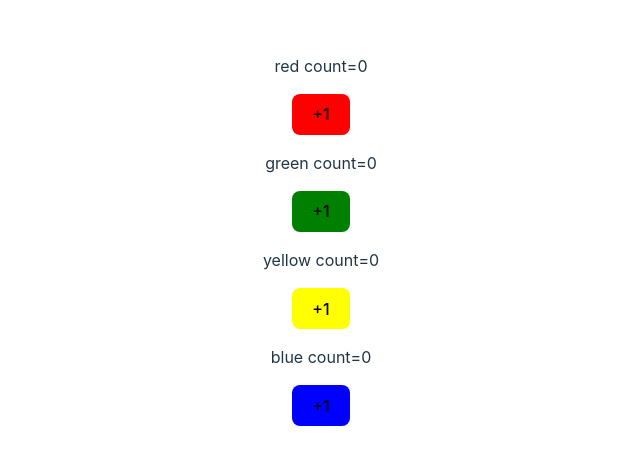
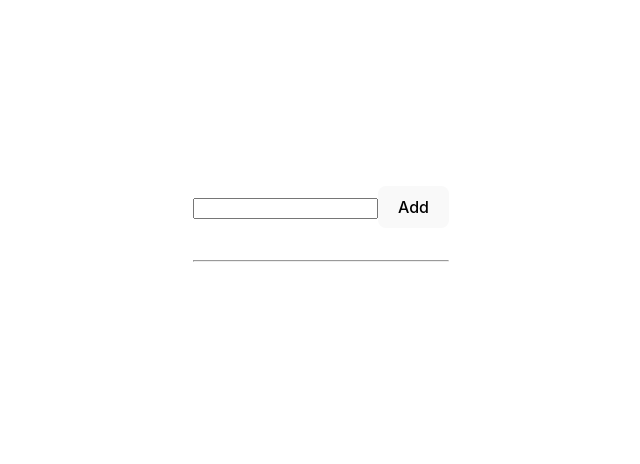
Before and after one commit to kultajChauhan/react-state-class, a React (Vite) app: page / in a window 1280 px wide. Shown: the part 168-632 px from the top of the page, without its empty margins (319-959 px from the left). Built offline with nearby package versions, Linux system fonts and the light colour scheme.

Commit message:
updateApp

```diff
--- a/src/App.jsx
+++ b/src/App.jsx
@@ -2,13 +2,15 @@ import { useState } from 'react'
 import './App.css'
 import LikeBtn from './LikeBtn'
 import Ludo from './LudoBoard'
+import TodoList from './TodoList'
 
 function App() {
 
   return (
     <>
    {/* <LikeBtn/> */}
-   <Ludo/>
+   {/* <Ludo/> */}
+   <TodoList/>
     </>
   )
 }
```
